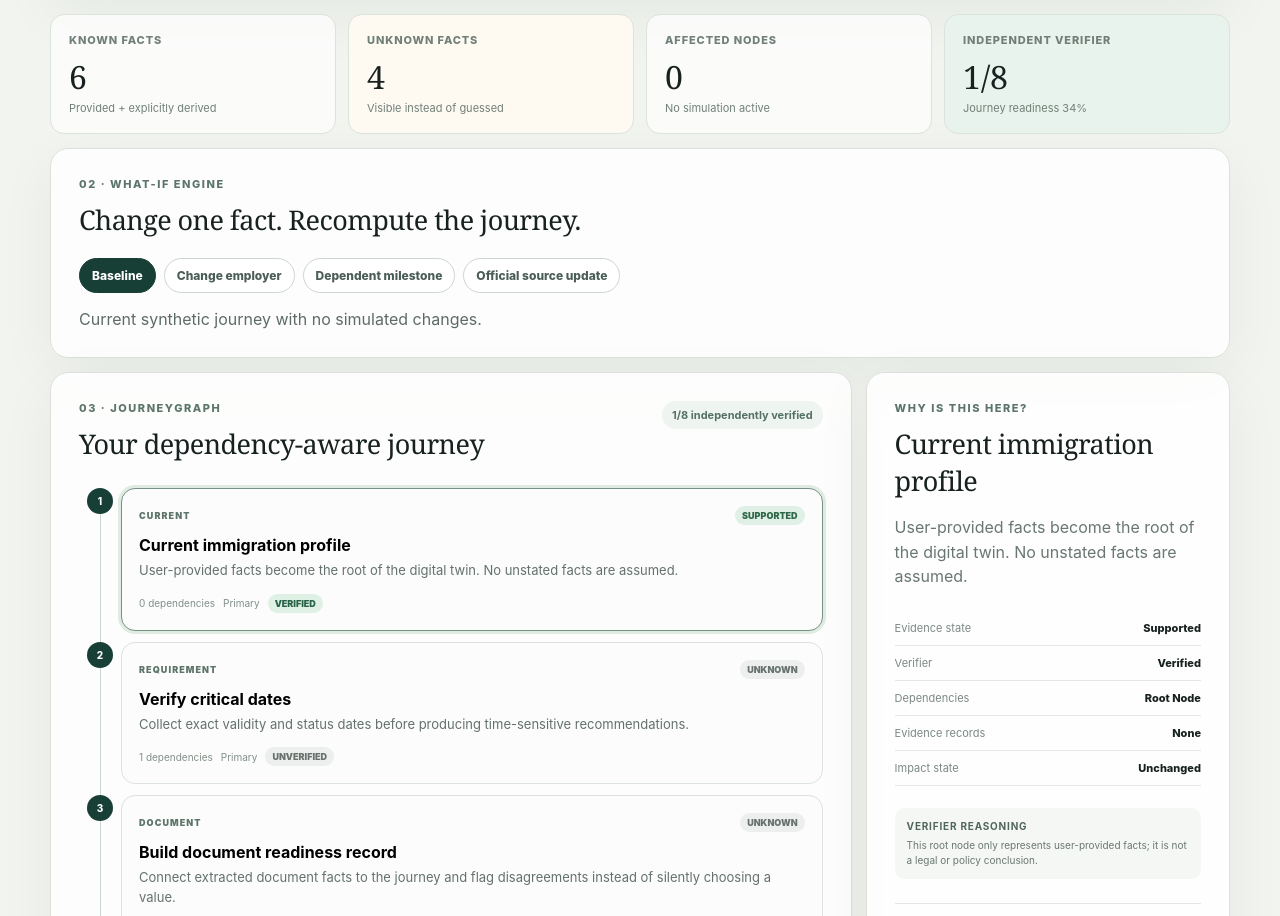
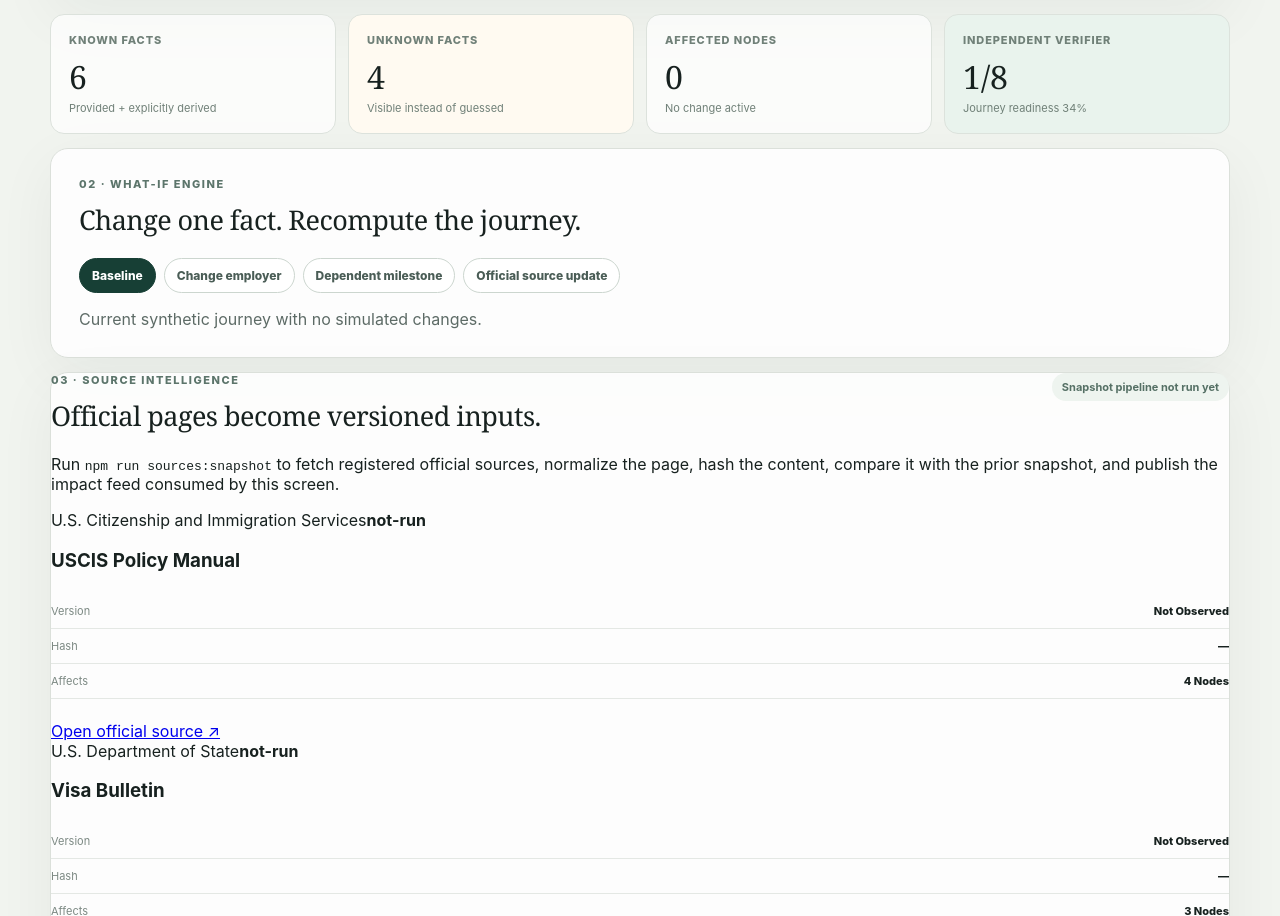
Before and after one commit to ananthaprakashb/Crist-v-o, a React (Vite) app: page / in a window 1280 px wide. Shown: the part 836-1752 px from the top of the page. Built offline with nearby package versions, Linux system fonts and the light colour scheme.

Commit message:
Wire source intelligence into journey UI

```diff
--- a/src/App.tsx
+++ b/src/App.tsx
@@ -1,6 +1,10 @@
-import { useMemo, useState } from 'react';
+import { useEffect, useMemo, useState } from 'react';
 import { evidenceVerificationFor, nodeVerificationFor, verifyJourney } from './domain/evidenceEngine';
 import { applyScenario, compileJourney, readiness } from './domain/journeyCompiler';
+import {
+  applySourceIntelligence,
+  type SourceIntelligenceFeed,
+} from './domain/sourceIntelligence';
 import type { JourneyNode, ScenarioId } from './domain/types';
 
 const DEFAULT_CASE = `I'm on H-1B. My spouse and child are dependents. My employer started an employment-based green card process, and my child will start college soon. Help me understand what I should prepare and what information you still need.`;
@@ -26,10 +30,39 @@ export default function App() {
   const [twin, setTwin] = useState(() => compileJourney(DEFAULT_CASE));
   const [scenarioId, setScenarioId] = useState<ScenarioId>('baseline');
   const [selectedNodeId, setSelectedNodeId] = useState('current-profile');
+  const [sourceFeed, setSourceFeed] = useState<SourceIntelligenceFeed | null>(null);
+  const [sourceFeedError, setSourceFeedError] = useState('');
+
+  useEffect(() => {
+    let active = true;
+    fetch('/source-intelligence.json', { cache: 'no-store' })
+      .then((response) => {
+        if (!response.ok) throw new Error(`Source feed HTTP ${response.status}`);
+        return response.json() as Promise<SourceIntelligenceFeed>;
+      })
+      .then((feed) => {
+        if (active) setSourceFeed(feed);
+      })
+      .catch((error: unknown) => {
+        if (active) setSourceFeedError(error instanceof Error ? error.message : String(error));
+      });
+
+    return () => {
+      active = false;
+    };
+  }, []);
 
   const rawScenario = useMemo(() => applyScenario(twin, scenarioId), [twin, scenarioId]);
-  const verificationResult = useMemo(() => verifyJourney(rawScenario.twin), [rawScenario.twin]);
-  const scenario = { ...rawScenario, twin: verificationResult.twin };
+  const sourceImpact = useMemo(
+    () => applySourceIntelligence(rawScenario.twin, sourceFeed),
+    [rawScenario.twin, sourceFeed],
+  );
+  const verificationResult = useMemo(() => verifyJourney(sourceImpact.twin), [sourceImpact.twin]);
+  const changedNodeIds = useMemo(
+    () => [...new Set([...rawScenario.changedNodeIds, ...sourceImpact.changedNodeIds])],
+    [rawScenario.changedNodeIds, sourceImpact.changedNodeIds],
+  );
+  const scenario = { ...rawScenario, twin: verificationResult.twin, changedNodeIds };
   const verification = verificationResult.report;
   const score = useMemo(() => readiness(scenario.twin), [scenario.twin]);
   const selectedNode = scenario.twin.nodes.find((item) => item.id === selectedNodeId) ?? scenario.twin.nodes[0];
@@ -100,7 +133,7 @@ export default function App() {
         <article className="stat-card">
           <span>Affected nodes</span>
           <strong>{scenario.changedNodeIds.length}</strong>
-          <small>{scenarioId === 'baseline' ? 'No simulation active' : scenario.label}</small>
+          <small>{sourceImpact.changedSourceIds.length > 0 ? 'Live source change detected' : scenarioId === 'baseline' ? 'No change active' : scenario.label}</small>
         </article>
         <article className="stat-card score">
           <span>Independent verifier</span>
@@ -118,11 +151,7 @@ export default function App() {
         </div>
         <div className="scenario-tabs">
           {scenarios.map((item) => (
-            <button
-              className={item.id === scenarioId ? 'active' : ''}
-              key={item.id}
-              onClick={() => setScenarioId(item.id)}
-            >
+            <button className={item.id === scenarioId ? 'active' : ''} key={item.id} onClick={() => setScenarioId(item.id)}>
               {item.label}
             </button>
           ))}
@@ -131,18 +160,54 @@ export default function App() {
         {scenario.questionsRaised.length > 0 && (
           <div className="questions-raised">
             <strong>{scenario.questionsRaised.length} new questions before Cristóvão can conclude:</strong>
-            <ul>
-              {scenario.questionsRaised.map((question) => <li key={question}>{question}</li>)}
-            </ul>
+            <ul>{scenario.questionsRaised.map((question) => <li key={question}>{question}</li>)}</ul>
           </div>
         )}
+      </section>
+
+      <section className="source-intelligence panel">
+        <div className="section-heading">
+          <div>
+            <p className="eyebrow">03 · SOURCE INTELLIGENCE</p>
+            <h2>Official pages become versioned inputs.</h2>
+          </div>
+          <span className="safe-label">
+            {sourceFeed?.generatedAt ? `Observed ${new Date(sourceFeed.generatedAt).toLocaleString()}` : 'Snapshot pipeline not run yet'}
+          </span>
+        </div>
+        <p className="source-intro">
+          Run <code>npm run sources:snapshot</code> to fetch registered official sources, normalize the page, hash the content,
+          compare it with the prior snapshot, and publish the impact feed consumed by this screen.
+        </p>
+        {sourceFeedError && <div className="source-error">Could not load source feed: {sourceFeedError}</div>}
+        <div className="source-grid">
+          {sourceFeed?.sources.map((source) => (
+            <article key={source.id} className={source.status === 'changed' ? 'source-changed' : ''}>
+              <div className="source-card-top">
+                <span>{source.publisher}</span>
+                <strong className={`source-status ${source.status}`}>{source.status}</strong>
+              </div>
+              <h3>{source.title}</h3>
+              <dl className="source-details">
+                <div><dt>Version</dt><dd>{source.sourceVersion ?? 'Not observed'}</dd></div>
+                <div><dt>Hash</dt><dd>{source.contentHash ? source.contentHash.slice(0, 12) : '—'}</dd></div>
+                <div><dt>Affects</dt><dd>{source.affectedNodeIds.length} nodes</dd></div>
+              </dl>
+              {source.status === 'changed' && (
+                <p className="source-impact-callout">Source changed → {source.affectedNodeIds.length} declared journey nodes require re-verification.</p>
+              )}
+              {source.error && <p className="source-error">Fetch recorded safely: {source.error}</p>}
+              <a href={source.url} target="_blank" rel="noreferrer">Open official source ↗</a>
+            </article>
+          ))}
+        </div>
       </section>
 
       <section className="workspace">
         <div className="journey panel">
           <div className="section-heading compact">
             <div>
-              <p className="eyebrow">03 · JOURNEYGRAPH</p>
+              <p className="eyebrow">04 · JOURNEYGRAPH</p>
               <h2>Your dependency-aware journey</h2>
             </div>
             <span className="verified-count">{verification.verifiedNodes}/{verification.totalNodes} independently verified</span>
@@ -215,7 +280,7 @@ export default function App() {
       <section className="evidence panel">
         <div className="section-heading">
           <div>
-            <p className="eyebrow">04 · EVIDENCE LEDGER</p>
+            <p className="eyebrow">05 · EVIDENCE LEDGER</p>
             <h2>Registration is not verification.</h2>
           </div>
         </div>
@@ -266,7 +331,7 @@ export default function App() {
           })}
         </div>
         <p className="evidence-note">
-          Current official sources are registered, but the prototype intentionally refuses to mark legal or policy claims verified until the retrieval service retains a matched, versioned passage. This is a safety feature, not a missing badge.
+          A successful source snapshot satisfies provenance freshness and versioning, but it still does not verify a policy claim. Passage matching and independent semantic support are separate gates.
         </p>
       </section>
 
```
